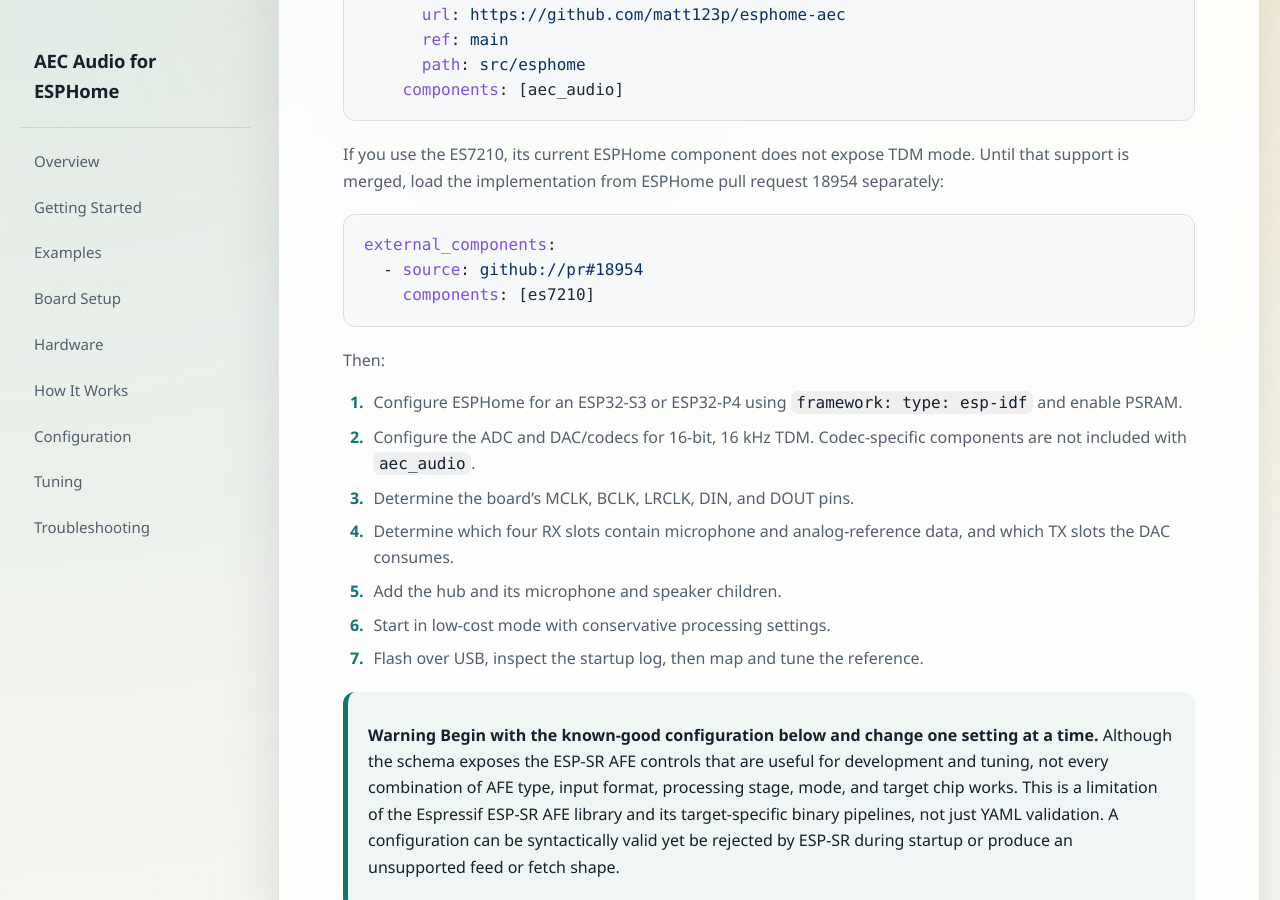
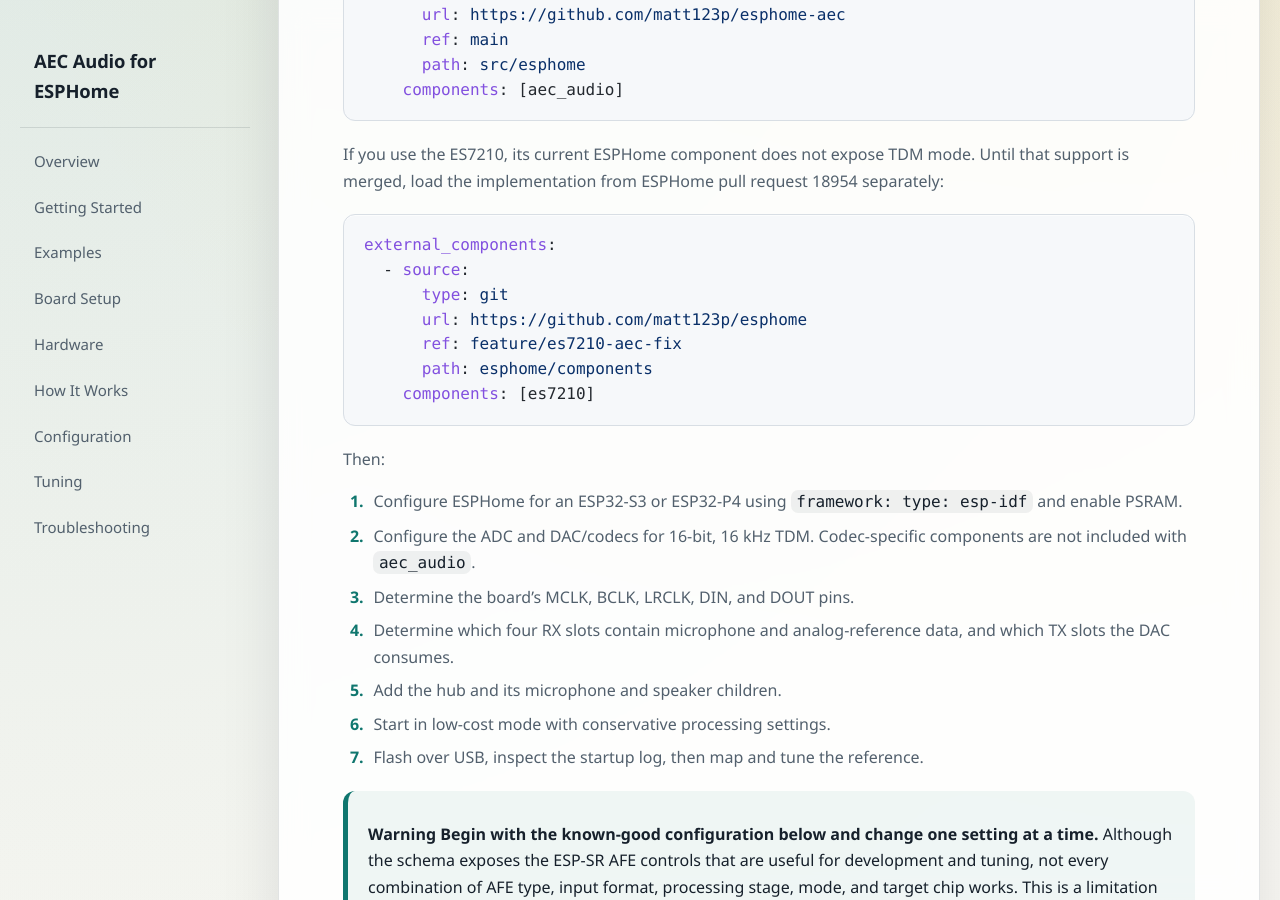
Before and after one commit to matt123p/esphome-aec, a Jekyll site: the page built from docs/getting-started.md, in a window 1280 px wide and 900 px high, scrolled down 511 px. Built offline with Jekyll 4.4.1, drawn with Linux system fonts in a browser that asks for light colours; some of the changed text lies outside the part shown.

Commit message:
Update documentation to reflect the fact the es710 PR has been split in to 2 different PRs

````diff
--- a/docs/getting-started.md
+++ b/docs/getting-started.md
@@ -27,7 +27,11 @@
 
 ```yaml
 external_components:
-  - source: github://pr#18954
+  - source:
+      type: git
+      url: https://github.com/matt123p/esphome
+      ref: feature/es7210-aec-fix
+      path: esphome/components
     components: [es7210]
 ```
 
@@ -93,7 +97,11 @@
       ref: main
       path: src/esphome
     components: [aec_audio]
-  - source: github://pr#18954
+  - source:
+      type: git
+      url: https://github.com/matt123p/esphome
+      ref: feature/es7210-aec-fix
+      path: esphome/components
     components: [es7210]
 
 i2c:
--- a/examples/waveshare-7b-audio-test/audio-test.yaml
+++ b/examples/waveshare-7b-audio-test/audio-test.yaml
@@ -22,7 +22,11 @@
       ref: main
       path: src/esphome
     components: [aec_audio]
-  - source: github://pr#18954
+  - source:
+      type: git
+      url: https://github.com/matt123p/esphome
+      ref: feature/es7210-aec-fix
+      path: esphome/components
     components: [es7210]
 
 esp32:
--- a/examples/waveshare-7b-voice-assistant/voice-assistant.yaml
+++ b/examples/waveshare-7b-voice-assistant/voice-assistant.yaml
@@ -25,7 +25,11 @@
       path: src/esphome
     components: [aec_audio]
   # Required until ES7210 four-channel TDM support is merged into ESPHome.
-  - source: github://pr#18954
+  - source:
+      type: git
+      url: https://github.com/matt123p/esphome
+      ref: feature/es7210-aec-fix
+      path: esphome/components
     components: [es7210]
 
 esp32:
````
